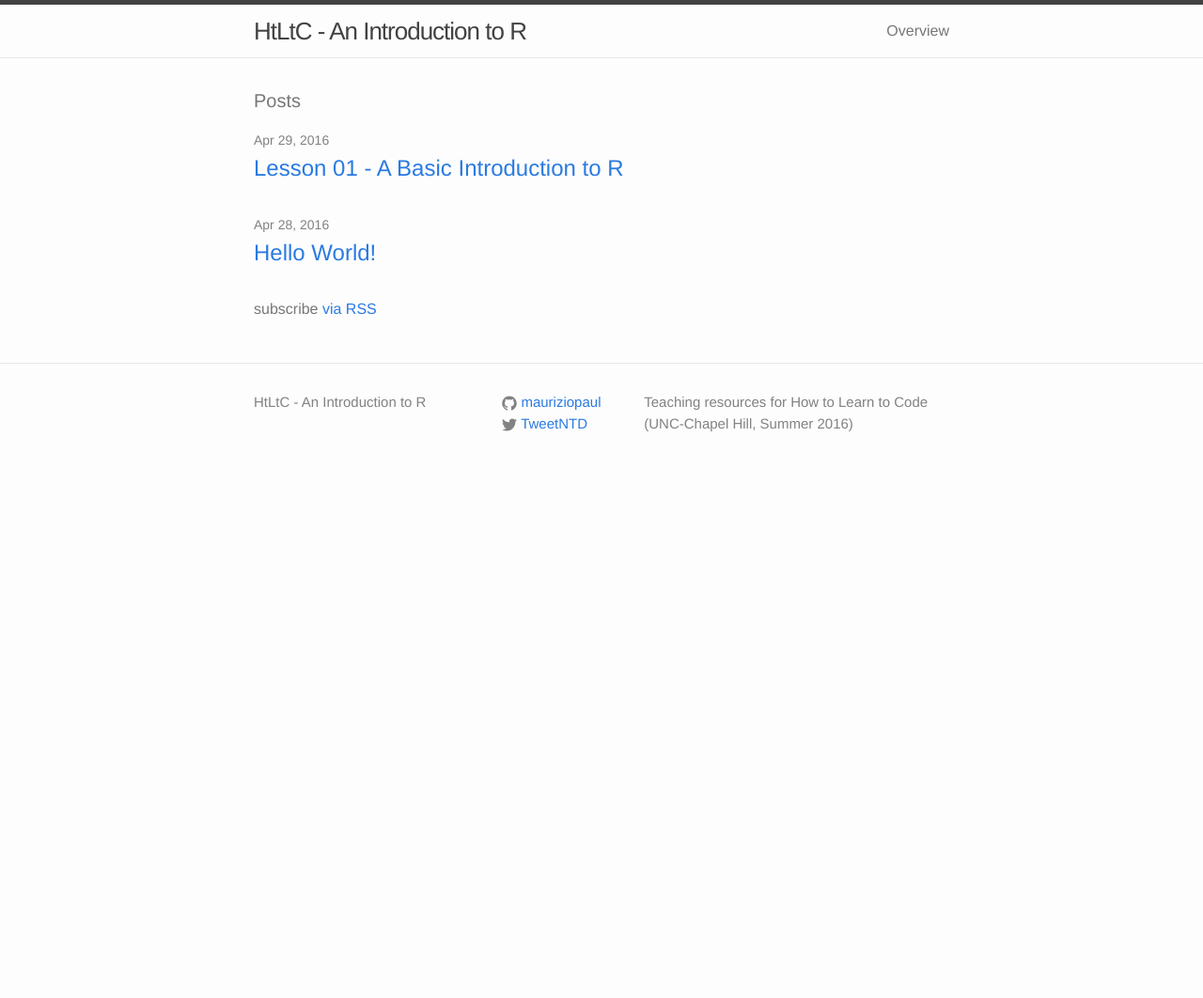
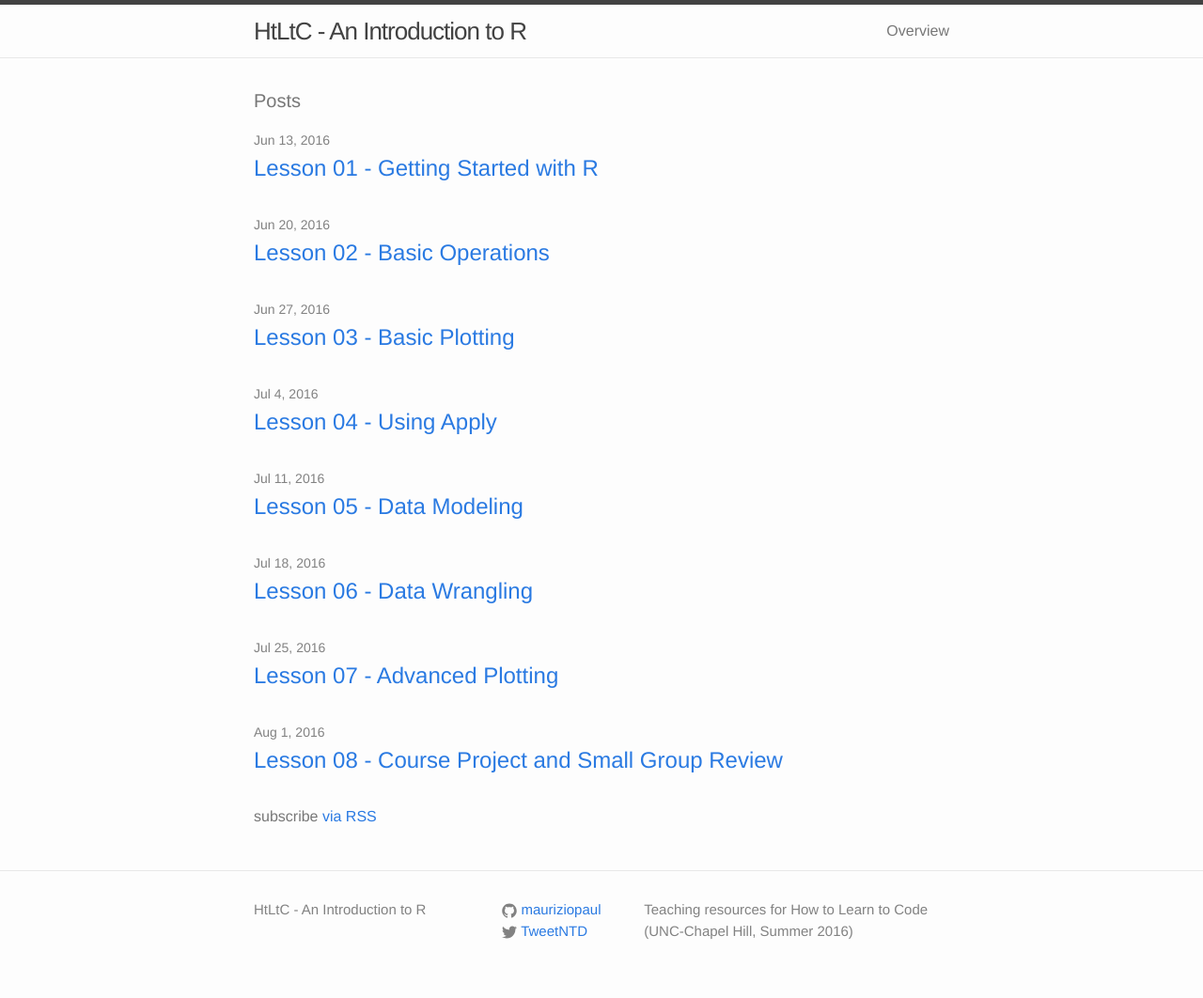
Before and after one commit to mauriziopaul/intro-to-R, a Jekyll site: the page built from index.html, in a window 1280 px wide. Shown: the whole page at 94% size. Built offline with Jekyll 4.4.1, drawn with Linux system fonts in a browser that asks for light colours; before the commit the page ends 900 px from its top, so only the background shows below that.

Commit message:
updated posts

````diff
--- a/_config.yml
+++ b/_config.yml
@@ -1,6 +1,7 @@
 # Site settings
 permalink: /:categories/:year/:month/:day/:title
 exclude: [".rvmrc", ".rbenv-version", "README.md", "Rakefile", "changelog.md", "License.md", "Gemfile", "Gemfile.lock"]
+future: true
 
 highlighter: rouge
 
--- a/_posts/2016-04-29-Lesson01-intro.md
+++ /dev/null
@@ -1,54 +0,0 @@
----
-layout: post
-title:  "Lesson 01 - A Basic Introduction to R"
-categories: jekyll
----
-
-This lesson is based on the online notes for [this course][r-intro-kbroman].  We will be using RStudio for all of the R lessons.  You should first install ```R``` (or preferably update your current ```R``` installation), and then install ```RStudio```.
-
-
-
----
-
-## Install R
-
-### Windows
-
-1. Download R-3.2.5-win.exe, or the latest version, from this site: [R for Windows][r-for-windows].
-2. Run the downloaded executable (double click and follow instructions).
-3. R is now available in your Program Files folder.
-
-### Mac
-
-1. Download R-3.2.4.pkg, or the latest version, from this site: [R for Mac][r-for-mac].
-2. Run the downloaded package (double click and follow instructions).
-3. R is now available in your Applications folder.
-
-
-
-
----
-
-## Install RStudio
-
-1. Download RStudio Desktop Installer from this site: [RStudio link][r-studio].
-a. Mac: RStudio 0.99.896 - Mac OS X 10.6+ (64-bit), or latest/appropriate version
-b. Win: RStudio 0.99.896 - Windows Vista/7/8/10, or latest/appropriate version
-2. Run the downloaded package (double click and follow instructions).
-3. RStudio is now available in your Applications or Program Files folder.
-
-
-
-
----
-
-## Open RStudio
-
-1. Run RStudio from your Applications/Programs folder.
-
-
-
-[r-intro-kbroman]: https://www.biostat.wisc.edu/~kbroman/Rintro/Rmac.html
-[r-for-windows]: http://cran.us.r-project.org/bin/windows/base/
-[r-for-mac]: http://cran.us.r-project.org/bin/macosx/
-[r-studio]: https://www.rstudio.com/products/rstudio/download/
--- /dev/null
+++ b/_posts/2016-06-13-Lesson-01-intro.md
@@ -0,0 +1,99 @@
+---
+layout: post
+title:  "Lesson 01 - Getting Started with R"
+categories: jekyll
+---
+
+We will be using RStudio for all of the R lessons.  You should first install ```R``` (or preferably update your current ```R``` installation), and then install ```RStudio```.
+
+---
+
+## Install R
+
+### Windows
+
+1. Download R-3.2.5-win.exe, or the latest version, from this site: [R for Windows][r-for-windows].
+2. Run the downloaded executable (double click and follow instructions).
+3. R is now available in your Program Files folder.
+
+### Mac
+
+1. Download R-3.3.0.pkg, or the latest version, from this site: [R for Mac][r-for-mac].
+2. Run the downloaded package (double click and follow instructions).
+3. R is now available in your Applications folder.
+
+
+---
+
+## Install RStudio
+
+1. Download RStudio Desktop Installer from this site: [RStudio link][r-studio].
+a. Mac: RStudio 0.99.902 - Mac OS X 10.6+ (64-bit), or latest/appropriate version
+b. Win: RStudio 0.99.902 - Windows Vista/7/8/10, or latest/appropriate version
+2. Run the downloaded package (double click and follow instructions).
+3. RStudio is now available in your Applications or Program Files folder.
+
+
+
+---
+
+## Open RStudio
+
+1. Run RStudio from your Applications/Programs folder.
+
+---
+
+## Evaluating R
+
+| Advantages       					| Disadvantages    |
+| ------------- 					| -------------|
+| Open-Source					   	| Packages are of varying quality |
+| Academic/professional community	| Very different from other standards [^standards] |
+| High-quality visualization	 	| Less intuitive plotting |
+| Multi-dimensional/large-scale data analysis	| Memory (RAM) use is not the best |
+| Extensive documentation			| Overwhelming / disparate references |
+| There are many ways to do the same thing | There are many ways to do the same thing |
+
+
+
+---
+
+## R is a Scientific Calculator
+
+---
+
+## R is a Tool for Statistical Analysis
+
+---
+
+## R is a Tool for High-Quality Plots
+
+---
+
+## R is a Tool for Reproducible Research
+
+---
+
+## Sources
+
+Some of this lesson is based on the online notes for [this course][r-intro-kbroman].
+
+## Reference Texts for Learning R
+- [R for Data Science][r-for-data-sci], by Roger Peng
+- [simpleR][simpleR], by John Verzani
+- [A Beginner's Guide to R][beginner-R], by Alain F. Zuur, Elena N. Ieno, and Erik Meesters
+- [The Art of R Programming][art-of-R], by Norman Matloff
+
+
+[^standards]: These differ based on your research field: SASS, SPSS, Matlab, Python, GraphPad Prism, etc.
+
+[r-intro-kbroman]: https://www.biostat.wisc.edu/~kbroman/Rintro/Rmac.html
+[r-for-windows]: http://cran.us.r-project.org/bin/windows/base/
+[r-for-mac]: http://cran.us.r-project.org/bin/macosx/
+[r-studio]: https://www.rstudio.com/products/rstudio/download/
+
+
+[r-for-data-sci]: https://leanpub.com/rprogramming
+[simpleR]: https://cran.r-project.org/doc/contrib/Verzani-SimpleR.pdf
+[beginner-R]: http://link.springer.com/book/10.1007%2F978-0-387-93837-0
+[art-of-R]: http://site.ebrary.com/lib/uncch/detail.action?docID=10513550
--- /dev/null
+++ b/_posts/2016-06-20-Lesson-02-basic-operations.md
@@ -0,0 +1,7 @@
+---
+layout: post
+title:  "Lesson 02 - Basic Operations"
+categories: jekyll
+---
+
+Template
--- /dev/null
+++ b/_posts/2016-06-27-Lesson-03-basic-plotting.md
@@ -0,0 +1,7 @@
+---
+layout: post
+title:  "Lesson 03 - Basic Plotting"
+categories: jekyll
+---
+
+Template
--- /dev/null
+++ b/_posts/2016-07-04-Lesson-04-apply.md
@@ -0,0 +1,7 @@
+---
+layout: post
+title:  "Lesson 04 - Using Apply"
+categories: jekyll
+---
+
+Template
--- /dev/null
+++ b/_posts/2016-07-11-Lesson-05-data-modeling.md
@@ -0,0 +1,7 @@
+---
+layout: post
+title:  "Lesson 05 - Data Modeling"
+categories: jekyll
+---
+
+Template
--- /dev/null
+++ b/_posts/2016-07-18-Lesson-06-data-wrangling.md
@@ -0,0 +1,7 @@
+---
+layout: post
+title:  "Lesson 06 - Data Wrangling"
+categories: jekyll
+---
+
+Template
--- /dev/null
+++ b/_posts/2016-07-25-Lesson-07-advanced-plotting.md
@@ -0,0 +1,7 @@
+---
+layout: post
+title:  "Lesson 07 - Advanced Plotting"
+categories: jekyll
+---
+
+Template
--- /dev/null
+++ b/_posts/2016-08-01-Lesson-08-project-and-review.md
@@ -0,0 +1,7 @@
+---
+layout: post
+title:  "Lesson 08 - Course Project and Small Group Review"
+categories: jekyll
+---
+
+Template
--- a/index.html
+++ b/index.html
@@ -7,7 +7,7 @@ layout: default
   <h1 class="page-heading">Posts</h1>
 
   <ul class="post-list">
-    {% for post in site.posts %}
+    {% for post in site.posts reversed %}
       <li>
         <span class="post-meta">{{ post.date | date: "%b %-d, %Y" }}</span>
 
--- a/overview.md
+++ b/overview.md
@@ -5,19 +5,22 @@ permalink: /overview/
 ---
 
 ### How To Learn to Code
+This is the Small Group website for Katrina and Paul's lessons for learning to code in R.
+
 The WordPress website for the HtLtC summer series can be found here:
 [howtolearntocode](http://howtolearntocode.web.unc.edu).
 
 ### Suggested Topics
 1. Introduction
-2. Data Frames and Operations
-3. Plotting
-4. Apply
-5. Data Mangement
-6. Advanced Visualization (ggplot2)
-7. Data Modeling
+2. Basic Operations
+3. Basic Plotting
+4. Using Apply
+5. Data Modeling
+6. Data Wrangling
+7. Advanced Plotting
+8. Course Project and Review
 
-Syllabus and Assignments forthcoming.
+The final syllabus and homework assignments are forthcoming.
 
 ### R Instructors
 You can find out more about Paul at his main GitHub.io page, [https://mauriziopaul.github.io](https://mauriziopaul.github.io), or at his GitHub user page: {% include icon-github.html username="mauriziopaul" %}
````
Also changed, not shown: _drafts/2016-04-28-hello-world.md (renamed from _posts/2016-04-28-hello-world.md).
